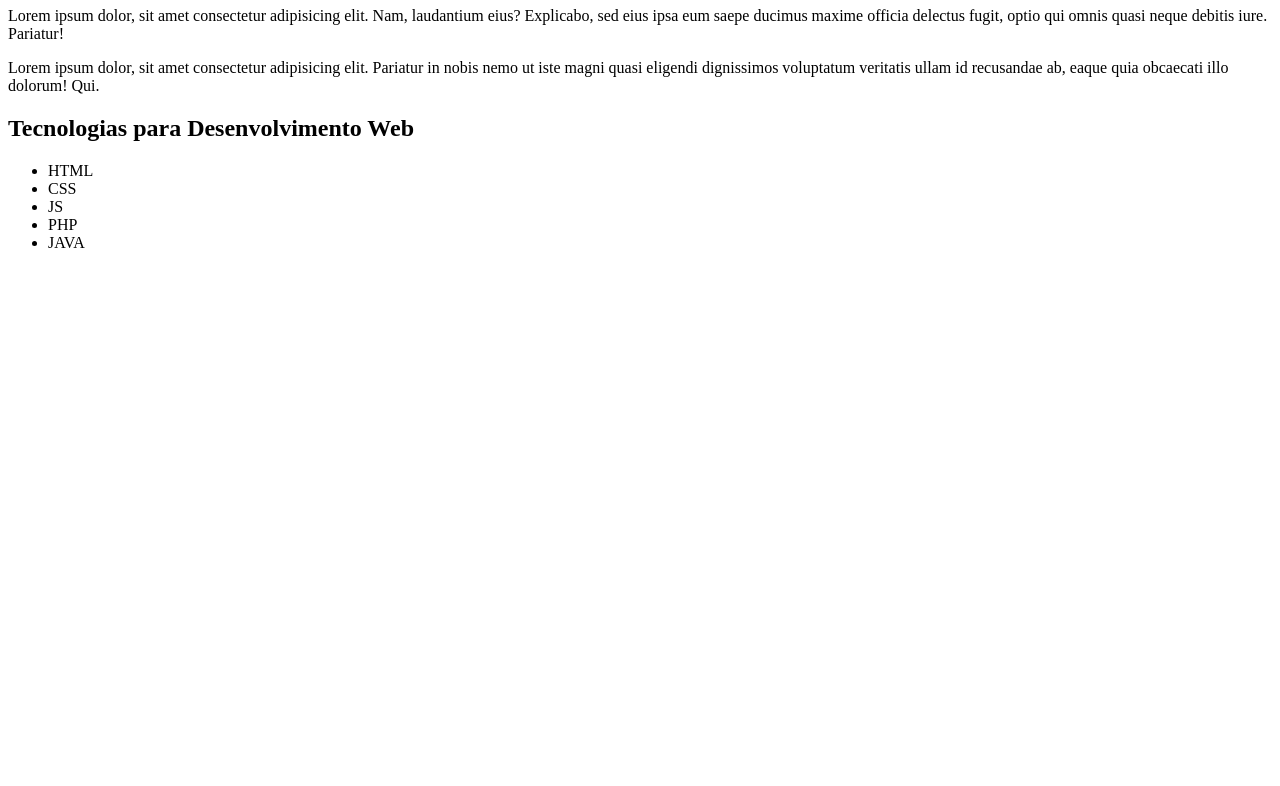
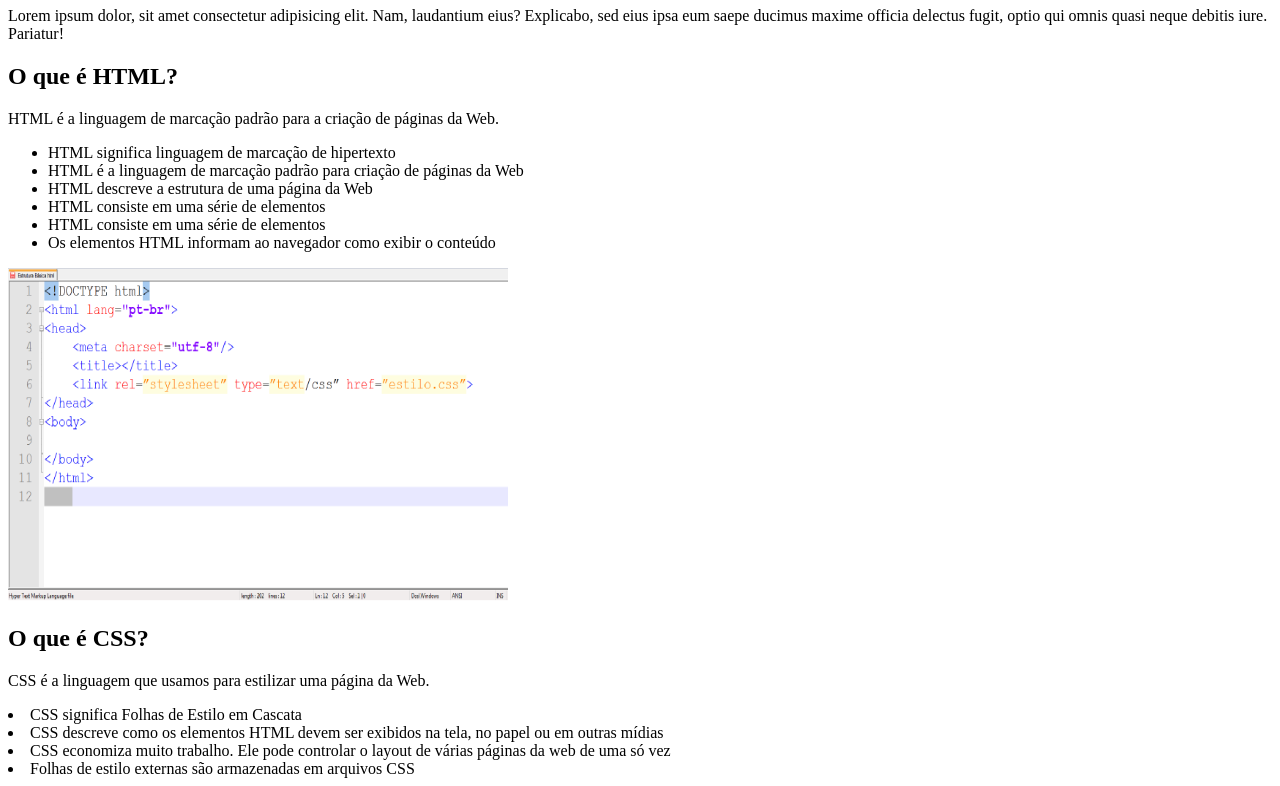
Before and after one commit to isaribeirooo/MeuPrimeiroSite, a plain HTML site: page index.html in a window 1280 px wide. Shown: the part 73-859 px from the top of the page. Before the commit the page ends 800 px from the top, so only its background shows below. Drawn offline with Linux system fonts and the light colour scheme.

Commit message:
alterou o index e adicionou uma imagem

```diff
--- a/index.html
+++ b/index.html
@@ -7,20 +7,33 @@
     <title>Meu Primeiro Site</title>
 </head>
 <body>
-    <h1>HTML</h1>
+    <h1>Desenvolvimento Web</h1>
     <p>
         Lorem ipsum dolor, sit amet consectetur adipisicing elit. Nam, laudantium eius? Explicabo, sed eius ipsa eum saepe ducimus maxime officia delectus fugit, optio qui omnis quasi neque debitis iure. Pariatur!
     </p>
+
+    <h2>O que é HTML?</h2>
     <p>
-        Lorem ipsum dolor, sit amet consectetur adipisicing elit. Pariatur in nobis nemo ut iste magni quasi eligendi dignissimos voluptatum veritatis ullam id recusandae ab, eaque quia obcaecati illo dolorum! Qui.
+        HTML é a linguagem de marcação padrão para a criação de páginas da Web.
+
+
     </p>
-    <h2>Tecnologias para Desenvolvimento Web</h2>
     <ul>
-        <li>HTML</li>
-        <li>CSS</li>
-        <li>JS</li>
-        <li>PHP</li>
-        <li>JAVA</li>
+        <li>HTML significa linguagem de marcação de hipertexto</li>
+        <li>HTML é a linguagem de marcação padrão para criação de páginas da Web</li>
+        <li>HTML descreve a estrutura de uma página da Web</li>
+        <li>HTML consiste em uma série de elementos</li>
+        <li>HTML consiste em uma série de elementos</li>
+        <li>Os elementos HTML informam ao navegador como exibir o conteúdo</li>
     </ul>
+
+    <img src="img/estrutura.png" alt="desenho da estrtura do HTML" width="500" height="333">
+
+    <h2>O que é CSS?</h2>
+    <p>CSS é a linguagem que usamos para estilizar uma página da Web.</p>
+    <li>CSS significa Folhas de Estilo em Cascata</li>
+    <li>CSS descreve como os elementos HTML devem ser exibidos na tela, no papel ou em outras mídias</li>
+    <li>CSS economiza muito trabalho. Ele pode controlar o layout de várias páginas da web de uma só vez</li>
+    <li>Folhas de estilo externas são armazenadas em arquivos CSS</li>
 </body>
 </html>
```
Also changed, not shown: img/estrutura.png (added), 1 other file.
